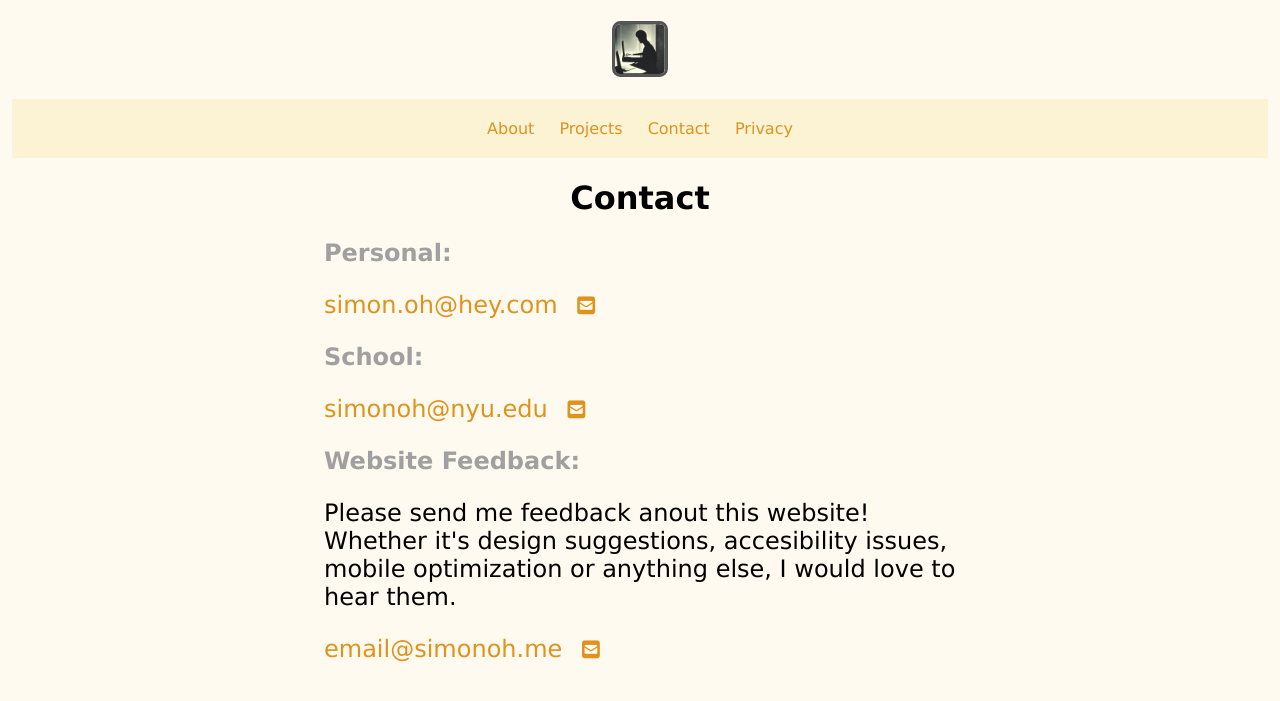
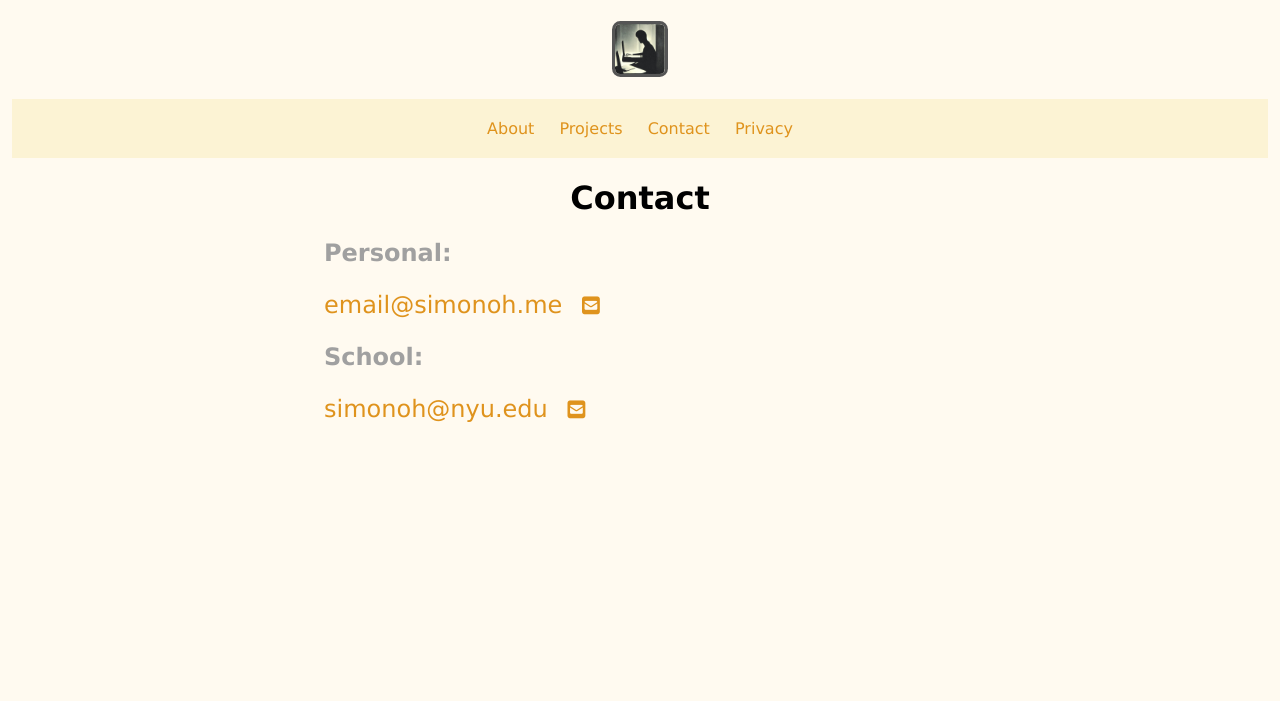
Before and after one commit to simon0h/simon0h.github.io, a Jekyll site: the page built from contact/index.html, in a window 1280 px wide. Shown: the top 701 px of the page. Built offline with Jekyll 4.4.1, drawn with Linux system fonts in a browser that asks for light colours; nearby versions of some CDN libraries.

Commit message:
Update index.html

```diff
--- a/contact/index.html
+++ b/contact/index.html
@@ -10,12 +10,8 @@ title: Contact
 
 <body>
 	<h2 class="first_h2"> Personal: </h2>
-	<p title = "simon.oh@hey.com"> <a href="mailto:simon.oh@hey.com" target="_top"><p class = "links"> simon.oh@hey.com &ensp;<i class="fa fa-envelope-square" style="font-size:85%;"></i></a></p>
+	<p title = "email@simonoh.me"> <a href="mailto:email@simonoh.me" target="_top"><p class = "links"> email@simonoh.me &ensp;<i class="fa fa-envelope-square" style="font-size:85%;"></i></a></p>
 
 	<h2 class="first_h2"> School: </h2>
 	<p title = "simonoh@nyu.edu"> <a href="mailto:simonoh@nyu.edu" target="_top"><p class = "links"> simonoh@nyu.edu &ensp;<i class="fa fa-envelope-square" style="font-size:85%;"></i></a></p>
-
-	<h2 class="first_h2"> Website Feedback: </h2>
-	<p> Please send me feedback anout this website! Whether it's design suggestions, accesibility issues, mobile optimization or anything else, I would love to hear them.</p>
-	<p title = "email@simonoh.me"> <a href="mailto:email@simonoh.me" target="_top"><p class = "links"> email@simonoh.me &ensp;<i class="fa fa-envelope-square" style="font-size:85%;"></i></a></p>
 </body>
```
